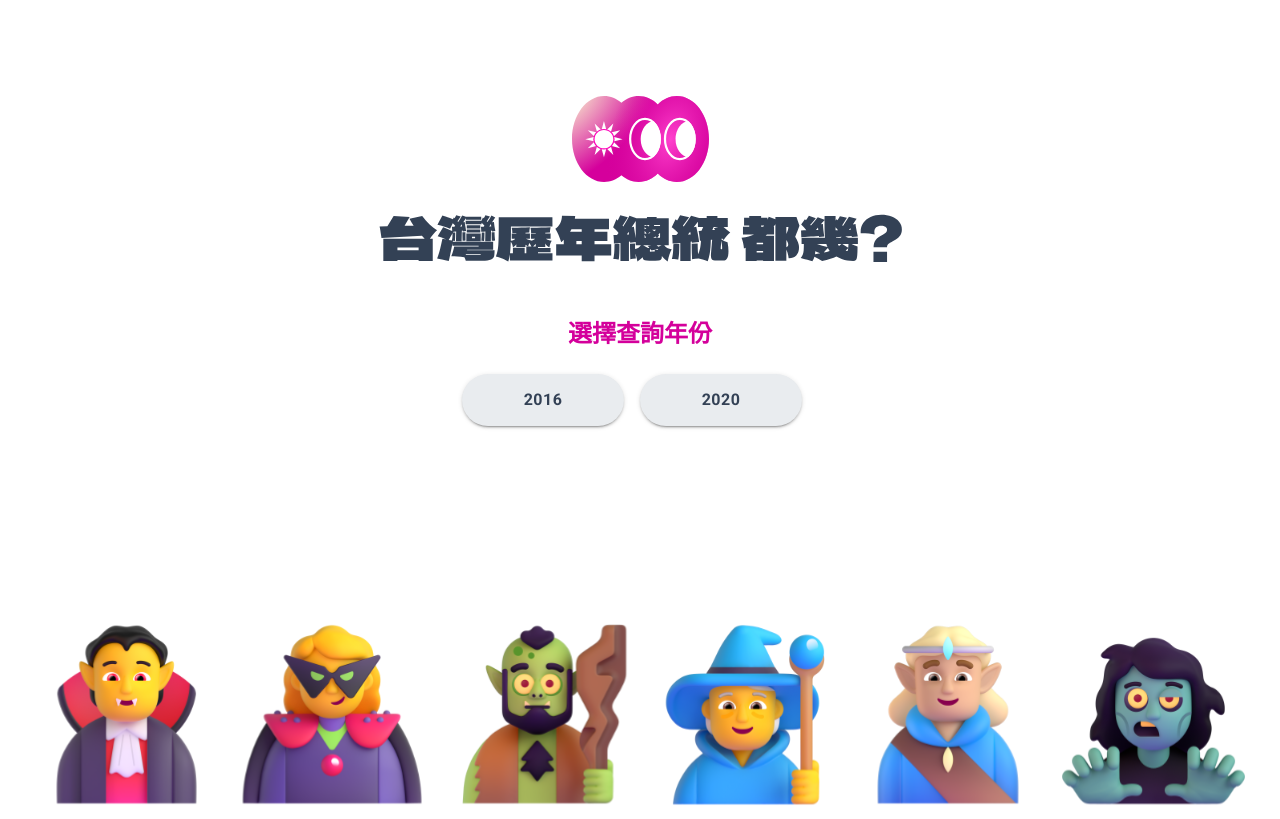
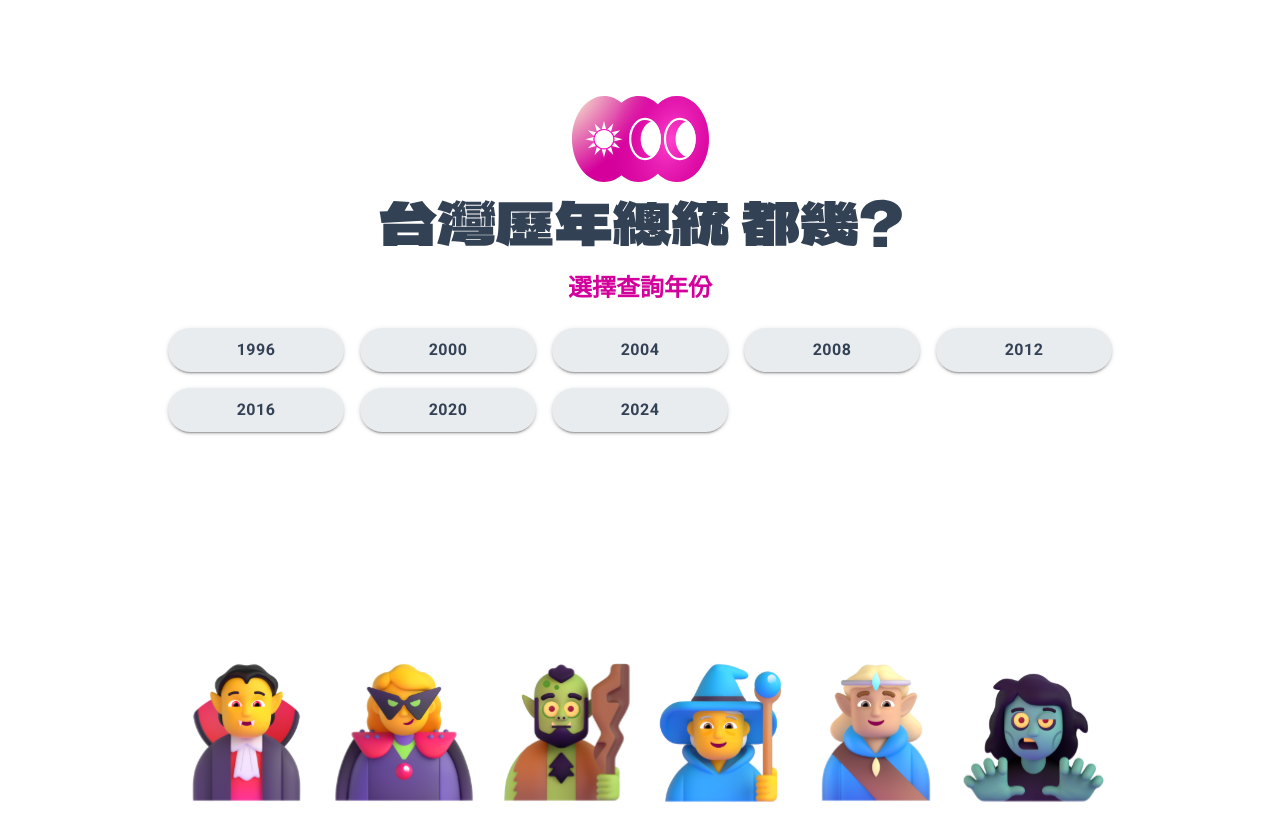
Before and after one commit to chengjiwang/presidential-vote, a React (Vite) app: page / in a window 1280 px wide. Built offline with nearby package versions, Linux system fonts and the light colour scheme.

Commit message:
refactor: Update layout structure

```diff
--- a/src/pages/Home.jsx
+++ b/src/pages/Home.jsx
@@ -1,7 +1,8 @@
 import { Link } from 'react-router-dom'
-import { Button, Box, Container, Typography, Grid } from '@mui/material'
+import { Button, Box, Container, Typography, Grid, Stack } from '@mui/material'
 import styled from '@emotion/styled';
 
+import { yearList } from '../utils/yearList.js'
 import LogoIcon from '../assets/logo.svg'
 import TitleIcon from '../assets/home_title.svg'
 import Candidate1Icon from '../assets/candidate1.svg'
@@ -13,82 +14,102 @@ import Candidate6Icon from '../assets/candidate6.svg'
 
 const ImgLogo = styled.img`
   width: 137px;
-  margin-bottom: 1.5rem;
 `;
 const ImgTitle = styled.img`
   width: 525px;
-  margin-bottom: 1.5rem;
   @media (max-width: 600px) {
     width: 287px;
   }
 `;
 
-const ImgCandidate = styled.img`
-  width: 100%;
-`;
-
-const years = ['2020', '2016']
+const candidateLogos = [
+  Candidate1Icon,
+  Candidate2Icon,
+  Candidate3Icon,
+  Candidate4Icon,
+  Candidate5Icon,
+  Candidate6Icon,
+]
 
 function HomePage() {
   return (
-    <>
-      <Container maxWidth="md" sx={{ textAlign: 'center' }}>
-        <Box sx={{ mt: 12 }}>
-          <div>
+    <Container>
+      <Stack
+        height='100vh'
+        justifyContent='space-between'
+      >
+        <Stack spacing={3} component='section' sx={{ mt: 12 }}>
+          <Stack spacing={2} alignItems='center'>
             <ImgLogo src={LogoIcon} alt="Logo" />
-          </div>
-          <div>
             <ImgTitle src={TitleIcon} alt="title" />
-          </div>
+          </Stack>
 
-          <Typography variant="h5" component="h2" align='center' color="primary" fontWeight="bold" sx={{ my: 3 }}>
+          <Typography
+            variant="h5"
+            component="h2"
+            align='center'
+            color="primary"
+            fontWeight="bold"
+          >
             選擇查詢年份
           </Typography>
 
-          {[...years].reverse().map(year => {
-            return (
-              <Link to={`/vote/${year}`} key={year}>
-                <Button variant="contained" color='bg' size="large" sx={{ width: 162, borderRadius: 16, fontWeight: 700, fontSize: 16, mr: 2, mb: 2, py: 1.5 }}>
-                  {year}
-                </Button>
-              </Link>
-            )
-          })}
-        </Box>
-      </Container>
+          <Box>
+            <Grid
+              container
+              pl={0}
+              spacing={2}
+              component='ul'
+            >
+              {yearList.map(year => (
+                <Grid
+                  item
+                  xs={6}
+                  md={3}
+                  xl={2.4}
+                  key={year}
+                  component='li'
+                  sx={{ listStyle: 'none' }}
+                >
+                  <Link to={`/vote/${year}`} key={year}>
+                    <Button
+                      fullWidth
+                      variant="contained"
+                      color='bg'
+                      size="large"
+                      sx={{
+                        borderRadius: 16,
+                        fontWeight: 700,
+                        fontSize: 16,
+                      }}
+                    >
+                      {year}
+                    </Button>
+                  </Link>
+                </Grid>
+              ))}
+            </Grid>
+          </Box>
+        </Stack>
 
-      <Container
-        maxWidth="1920px"
-        sx={{
-          position: 'fixed',
-          bottom: -25,
-          left: '50%',
-          transform: 'translateX(-50%)',
-          width: '100%',
-        }}
-      >
-        <Grid container spacing={0}>
-          <Grid item sm={2} sx={{ display: { xs: 'none', sm: 'block' } }}>
-            <ImgCandidate src={Candidate1Icon} />
+        <Stack direction='row' component='section'>
+          <Grid
+            container
+            spacing={0}
+            wrap='nowrap'
+            overflow='hidden'
+            mb={{ xs: '-3%', md: '-2%' }}
+          >
+            {candidateLogos.map((logo, index) => (
+              <Grid item xs={3} sm={2} key={index}>
+                <img src={logo} style={{ width: '100%' }} />
+              </Grid>
+            ))}
           </Grid>
-          <Grid item sm={2} sx={{ display: { xs: 'none', sm: 'block' } }}>
-            <ImgCandidate src={Candidate2Icon} />
-          </Grid>
-          <Grid item xs={3} sm={2}>
-            <ImgCandidate src={Candidate3Icon} />
-          </Grid>
-          <Grid item xs={3} sm={2}>
-            <ImgCandidate src={Candidate4Icon} />
-          </Grid>
-          <Grid item xs={3} sm={2}>
-            <ImgCandidate src={Candidate5Icon} />
-          </Grid>
-          <Grid item xs={3} sm={2}>
-            <ImgCandidate src={Candidate6Icon} />
-          </Grid>
-        </Grid>
-      </Container>
-    </>
+        </Stack>
+
+      </Stack>
+    </Container>
   )
 }
 
--- a/src/theme.js
+++ b/src/theme.js
@@ -13,7 +13,17 @@ const theme = createTheme({
     bg: {
       main: '#E9ECEF',
       contrastText: '#334155',
-    }
+    },
+  },
+  breakpoints: {
+    values: {
+      xs: 0,
+      sm: 576,
+      md: 768,
+      lg: 992,
+      xl: 1200,
+      xxl: 1400,
+    },
   },
 });
 
```
